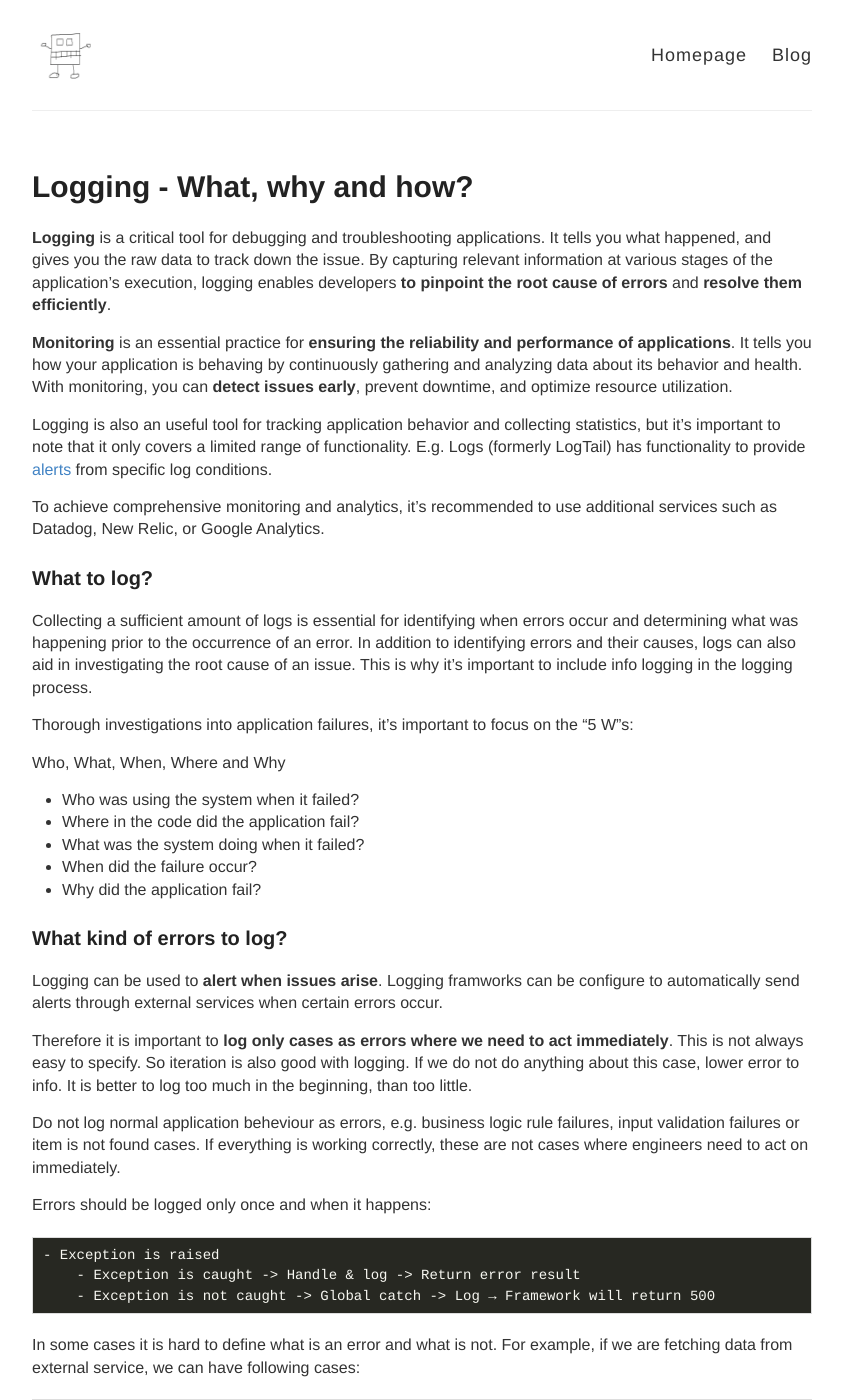
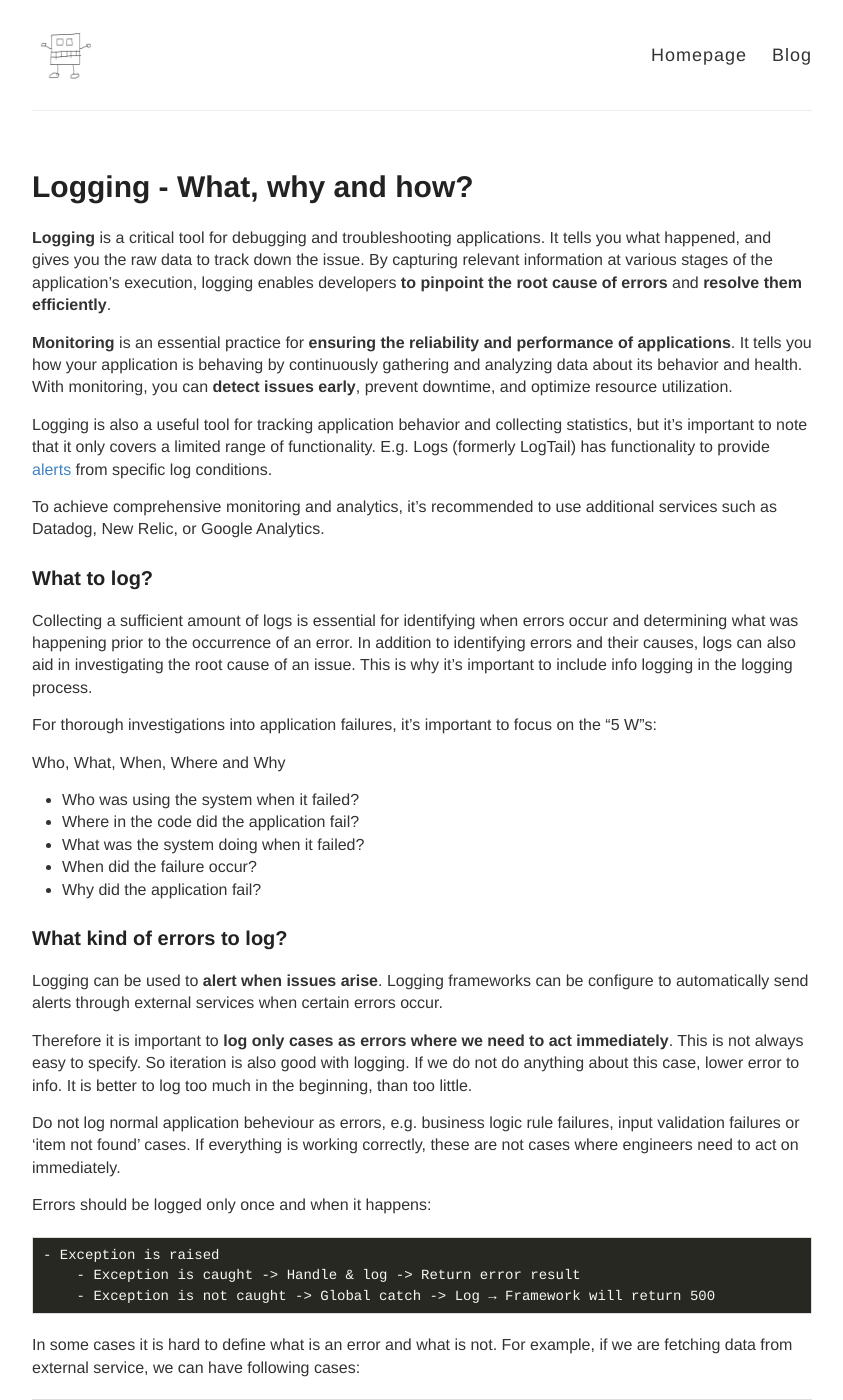
Before and after one commit to ttu/ttu.github.io, a Jekyll site: the page built from _posts/2022-3-25-logging-what-why-how.md, in a window 1280 px wide and 1400 px high. Shown: the whole window, without its empty margins (218-1061 px from the left). Built offline with Jekyll 4.4.1, drawn with Linux system fonts in a browser that asks for light colours; some of the changed text lies outside the part shown.

Commit message:
Fix grammar from logging post

````diff
--- a/_posts/2022-3-25-logging-what-why-how.md
+++ b/_posts/2022-3-25-logging-what-why-how.md
@@ -9,7 +9,7 @@
 
 **Monitoring** is an essential practice for **ensuring the reliability and performance of applications**. It tells you how your application is behaving by continuously gathering and analyzing data about its behavior and health. With monitoring, you can **detect issues early**, prevent downtime, and optimize resource utilization.
 
-Logging is also an useful tool for tracking application behavior and collecting statistics, but it's important to note that it only covers a limited range of functionality. E.g. Logs (formerly LogTail) has functionality to provide [alerts](https://betterstack.com/docs/logs/dashboards/alerts/) from specific log conditions.
+Logging is also a useful tool for tracking application behavior and collecting statistics, but it's important to note that it only covers a limited range of functionality. E.g. Logs (formerly LogTail) has functionality to provide [alerts](https://betterstack.com/docs/logs/dashboards/alerts/) from specific log conditions.
 
 To achieve comprehensive monitoring and analytics, it's recommended to use additional services such as Datadog, New Relic, or Google Analytics.
 
@@ -17,7 +17,7 @@
 
 Collecting a sufficient amount of logs is essential for identifying when errors occur and determining what was happening prior to the occurrence of an error. In addition to identifying errors and their causes, logs can also aid in investigating the root cause of an issue. This is why it's important to include info logging in the logging process.
 
-Thorough investigations into application failures, it's important to focus on the "5 W"s:
+For thorough investigations into application failures, it's important to focus on the "5 W"s:
 
 Who, What, When, Where and Why
 
@@ -29,11 +29,11 @@
 
 ### What kind of errors to log?
 
-Logging can be used to **alert when issues arise**. Logging framworks can be configure to automatically send alerts through external services when certain errors occur.
+Logging can be used to **alert when issues arise**. Logging frameworks can be configure to automatically send alerts through external services when certain errors occur.
 
 Therefore it is important to **log only cases as errors where we need to act immediately**. This is not always easy to specify. So iteration is also good with logging. If we do not do anything about this case, lower error to info. It is better to log too much in the beginning, than too little.
 
-Do not log normal application beheviour as errors, e.g. business logic rule failures, input validation failures or item is not found cases. If everything is working correctly, these are not cases where engineers need to act on immediately.
+Do not log normal application beheviour as errors, e.g. business logic rule failures, input validation failures or 'item not found' cases. If everything is working correctly, these are not cases where engineers need to act on immediately.
 
 Errors should be logged only once and when it happens:
 
@@ -106,7 +106,7 @@
 }
 ```
 
-It is important to provide additional information to services, e.g. if only an error message is logged, sentry can't display additional information about logged data.
+It is important to provide additional information to services, e.g. if only an error message is logged, Sentry can't display additional information about logged data.
 
 ```py
 log.error("Some error (%s) happened: %s", error_code, error_message)
@@ -202,7 +202,7 @@
 
 ### Python and extra-object
 
-In some examples, additional data is passed as [an extra object](https://docs.python.org/3/library/logging.html#logrecord-attributes), but this is not recommended for all cases. The use of an extra object is beneficial in scenarios where specific information must be included in all application logs, and these details depend on the execution context (e.g., session_id, request_user_id).
+In some examples, additional data is passed as [an extra object](https://docs.python.org/3/library/logging.html#logrecord-attributes) and using it can be beneficial in some cases. The use of an extra object is beneficial in scenarios where specific information must be included in all application logs, and these details depend on the execution context (e.g., session_id, request_user_id).
 
 It is important to note that certain property names, such as `message` and `asctime`, are reserved in the extra-object and should not be used.
 
````
Also changed, not shown: other parts of _posts/2022-3-25-logging-what-why-how.md (+4 -4 lines).
